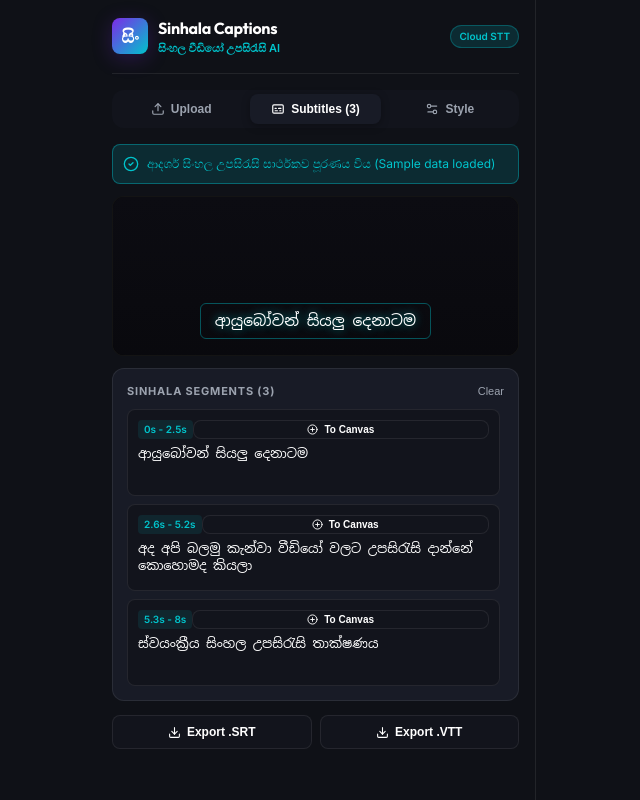
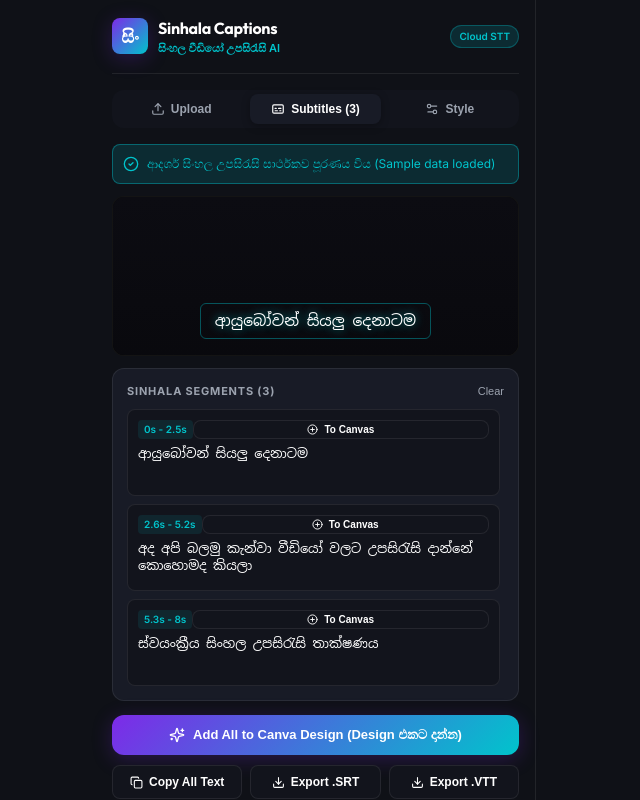
Before and after one commit to DMadushanka/canva_sinhala_caption, a React (Vite) app in the folder canva-app/: page / in a window 1280 px wide. Both pictures are taken after a click on the button "Load Demo Sinhala Captions (නියැදි දත්ත බලන්න)". Shown: the top 800 px of the page, without its empty margins (324-964 px from the left). Built offline with nearby package versions, Linux system fonts and the light colour scheme; no server answers.

Commit message:
Add direct Add All to Canvas and Canva native video subtitle track export

```diff
--- a/canva-app/src/App.tsx
+++ b/canva-app/src/App.tsx
@@ -9,11 +9,13 @@ import {
   Subtitles,
   Trash2,
   CheckCircle2,
-  AlertCircle
+  AlertCircle,
+  Copy,
+  Video
 } from "lucide-react";
 import { SubtitleSegment, CaptionStyle } from "./types";
 import { transcribeMedia, downloadFile, getBackendUrl, setBackendUrl, checkBackendHealth } from "./services/api";
-import { addCaptionToCanva } from "./services/canvaSdk";
+import { addCaptionToCanva, addAllCaptionsToCanva } from "./services/canvaSdk";
 
 export const App: React.FC = () => {
   const [activeTab, setActiveTab] = useState<"upload" | "editor" | "styling">("upload");
@@ -118,6 +120,31 @@ export const App: React.FC = () => {
       setSuccessMsg(`"${seg.text.slice(0, 20)}..." Canva පිටුවට එක් කරන ලදී!`);
       setTimeout(() => setSuccessMsg(null), 3000);
     }
+  };
+
+  // Add all captions to Canva design
+  const [isAddingAll, setIsAddingAll] = useState<boolean>(false);
+  const handleApplyAllToCanva = async () => {
+    if (segments.length === 0) return;
+    setIsAddingAll(true);
+    try {
+      const addedCount = await addAllCaptionsToCanva(segments, style);
+      setSuccessMsg(`සාර්ථකයි! උපසිරැසි ${addedCount} ක් Canva Design එකට එක් කරන ලදී.`);
+      setTimeout(() => setSuccessMsg(null), 4000);
+    } catch (e: any) {
+      setErrorMsg("Canva Design එකට එක් කිරීමට නොහැකි විය: " + e.message);
+    } finally {
+      setIsAddingAll(false);
+    }
+  };
+
+  // Copy all Sinhala text
+  const handleCopyAllText = () => {
+    if (segments.length === 0) return;
+    const fullText = segments.map((s) => s.text).join("\n");
+    navigator.clipboard.writeText(fullText);
+    setSuccessMsg("සියලු සිංහල උපසිරැසි Copy කරගන්නා ලදී (Copied to clipboard)!");
+    setTimeout(() => setSuccessMsg(null), 3000);
   };
 
   // Export SRT
@@ -367,15 +394,71 @@ export const App: React.FC = () => {
             )}
           </div>
 
-          {/* Export Actions */}
+          {/* Direct Design Integration Actions */}
           {segments.length > 0 && (
-            <div style={{ display: "flex", gap: 8, marginTop: 12 }}>
-              <button className="btn-secondary" onClick={handleExportSRT}>
-                <Download size={13} /> Export .SRT
+            <div style={{ marginTop: 12, display: "flex", flexDirection: "column", gap: 10 }}>
+              {/* Add All Directly to Canva Design */}
+              <button
+                className="btn-primary"
+                onClick={handleApplyAllToCanva}
+                disabled={isAddingAll}
+              >
+                {isAddingAll ? (
+                  <>
+                    <div className="spinner" />
+                    <span>Adding to Canva...</span>
+                  </>
+                ) : (
+                  <>
+                    <Sparkles size={16} />
+                    <span>Add All to Canva Design (Design එකට දාන්න)</span>
+                  </>
+                )}
               </button>
-              <button className="btn-secondary" onClick={handleExportVTT}>
-                <Download size={13} /> Export .VTT
-              </button>
+
+              {/* Utility Row */}
+              <div style={{ display: "flex", gap: 8 }}>
+                <button
+                  className="btn-secondary"
+                  onClick={handleCopyAllText}
+                  title="Copy complete Sinhala transcript to clipboard"
+                >
+                  <Copy size={13} /> Copy All Text
+                </button>
+                <button className="btn-secondary" onClick={handleExportSRT}>
+                  <Download size={13} /> Export .SRT
+                </button>
+                <button className="btn-secondary" onClick={handleExportVTT}>
+                  <Download size={13} /> Export .VTT
+                </button>
+              </div>
+
+              {/* Native Canva Video Caption Guide Box */}
+              <div
+                style={{
+                  background: "rgba(125, 42, 232, 0.08)",
+                  border: "1px solid rgba(125, 42, 232, 0.25)",
+                  borderRadius: 10,
+                  padding: "12px 14px",
+                  fontSize: 11,
+                  lineHeight: 1.5,
+                  color: "#d1d5db",
+                }}
+              >
+                <div style={{ display: "flex", alignItems: "center", gap: 6, fontWeight: 700, color: "#fff", marginBottom: 6 }}>
+                  <Video size={14} color="#00c4cc" />
+                  <span>Canva Video Timeline Subtitle Track (වීඩියෝවට සෘජුව උපසිරැසි දමන්න)</span>
+                </div>
+                <div>
+                  1. Click <strong>Export .VTT</strong> to download the subtitle file.<br />
+                  2. Select your video on the Canva canvas.<br />
+                  3. In the top toolbar, click <strong>Captions</strong> (උපසිරැසි).<br />
+                  4. Click <strong>Upload subtitle file</strong> and choose the downloaded <strong>.vtt</strong> file.<br />
+                  <span style={{ color: "#00c4cc", fontWeight: 600 }}>
+                    ⚡ Canva will automatically display and synchronize Sinhala subtitles across your entire video!
+                  </span>
+                </div>
+              </div>
             </div>
           )}
         </div>
--- a/canva-app/src/services/canvaSdk.ts
+++ b/canva-app/src/services/canvaSdk.ts
@@ -6,24 +6,36 @@ import { SubtitleSegment, CaptionStyle } from "../types";
  */
 export async function addCaptionToCanva(segment: SubtitleSegment, style: CaptionStyle): Promise<boolean> {
   try {
-    // Check if running inside Canva Apps SDK environment
+    const { addNativeElement } = await import("@canva/design");
+    await addNativeElement({
+      type: "text" as const,
+      children: [segment.text],
+    } as any);
+    return true;
+  } catch (err) {
+    try {
       // @ts-ignore
       if (window.Canva && window.Canva.design) {
         // @ts-ignore
         await window.Canva.design.addNativeElement({
-        type: "TEXT",
+          type: "text",
           children: [segment.text],
-        fontFamily: style.fontFamily,
-        fontSize: style.fontSize,
-        color: style.textColor,
         });
         return true;
-    } else {
-      console.log("[Canva SDK Sim] Injected Sinhala text into canvas:", segment.text, style);
-      return true;
       }
-  } catch (err) {
-    console.warn("Canva SDK integration notice:", err);
+    } catch (fallbackErr) {
+      console.warn("Canva SDK fallback notice:", fallbackErr);
+    }
+    console.warn("Canva SDK notice:", err);
     return false;
   }
 }
+
+export async function addAllCaptionsToCanva(segments: SubtitleSegment[], style: CaptionStyle): Promise<number> {
+  let added = 0;
+  for (const seg of segments) {
+    const ok = await addCaptionToCanva(seg, style);
+    if (ok) added++;
+  }
+  return added;
+}
```
Lines whose indentation alone changed are shown as unchanged.
